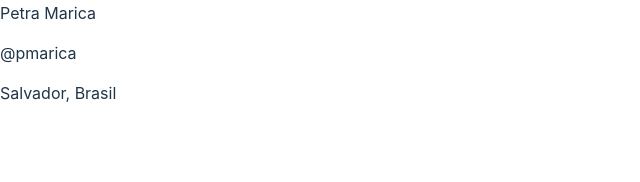
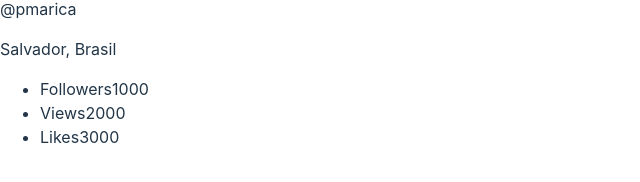
Before and after one commit to Natalie-ingineer/goit-react-hw-01, a React (Vite) app: page / in a window 1280 px wide. Shown: the part 500-682 px from the top of the page, without its empty margins (0-640 px from the left). Built offline with nearby package versions, Linux system fonts and the light colour scheme.

Commit message:
Update Profile.jsx

```diff
--- a/src/components/Profile.jsx
+++ b/src/components/Profile.jsx
@@ -11,6 +11,20 @@ const Profile = () => {
         <p className="tag">@pmarica</p>
         <p className="location">Salvador, Brasil</p>
       </div>
+      <ul className="stats">
+        <li>
+          <span className="label">Followers</span>
+          <span className="value">1000</span>
+        </li>
+        <li>
+          <span className="label">Views</span>
+          <span className="value">2000</span>
+        </li>
+        <li>
+          <span className="label">Likes</span>
+          <span className="value">3000</span>
+        </li>
+      </ul>
     </div>
   );
 };
```
